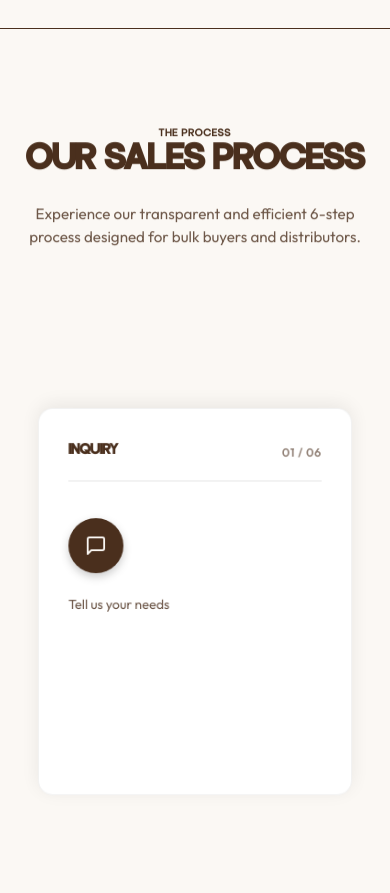
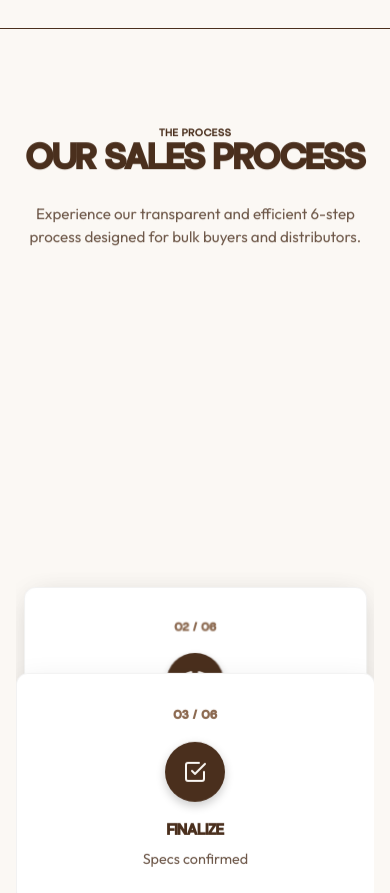
Before and after one commit to PTejasKr/alphaxgen, a Next.js app: page / in a window 390 px wide. Shown: the part 1960-2853 px from the top of the page. Built offline with nearby package versions, Linux system fonts and the light colour scheme.

Commit message:
feat: updated mobile process section to stacked scroll

```diff
--- a/src/components/home/ProcessSection.module.css
+++ b/src/components/home/ProcessSection.module.css
@@ -1,5 +1,5 @@
 .processSection {
-  padding: var(--space-lg) var(--space-sm);
+  padding: var(--space-lg) clamp(12px, 4vw, 24px); /* Mobile padding fix */
   background-color: var(--paper);
   color: var(--ink);
   overflow: hidden;
@@ -14,7 +14,13 @@
 
 .header {
   text-align: center;
-  margin-bottom: var(--space-xl);
+  margin-bottom: 2rem;
+}
+
+@media (min-width: 900px) {
+  .header {
+    margin-bottom: var(--space-xl);
+  }
 }
 
 .subtitle {
@@ -27,76 +33,77 @@
 .compactBottom { padding-bottom: calc(var(--space-xl) / 2) !important; }
 
 /* ---------------------------------
-   MOBILE STICKY STACK LAYOUT
+   MOBILE STACKED SCROLL LAYOUT
    (Visible only on mobile)
 ---------------------------------- */
-.mobileTimeline {
-  display: flex;
-  flex-direction: column;
-  gap: 40vh; /* Creates scrolling space between cards */
-  padding-bottom: 20vh;
+.mobileTimelineContainer {
+  height: 500vh; /* 5 scrollable transitions */
   position: relative;
 }
 
 @media (min-width: 900px) {
-  .mobileTimeline {
+  .mobileTimelineContainer {
     display: none;
   }
 }
 
+.mobileTimelineSticky {
+  position: sticky;
+  top: 0;
+  height: 100vh;
+  display: flex;
+  align-items: center;
+  justify-content: center;
+  overflow: hidden;
+}
+
+.mobileCardsWrapper {
+  position: relative;
+  width: 100%;
+  max-width: 400px;
+  margin: 0 auto;
+}
+
 .mobileStepCard {
-  position: sticky;
+  position: absolute;
+  top: 0;
+  left: 0;
   width: 100%;
-  max-width: 500px;
-  margin: 0 auto;
+  height: 100%;
+  will-change: transform, opacity;
+}
+
+.mobileStepCard:first-child {
+  position: relative;
 }
 
 .mobileCardContent {
   background: var(--white);
   border: 1px solid rgba(0,0,0,0.05);
-  box-shadow: 0 -4px 20px rgba(0,0,0,0.08);
-  border-radius: 16px;
-  padding: 2rem;
+  box-shadow: 0 10px 30px rgba(0,0,0,0.1);
+  border-radius: 12px;
+  padding: 2rem 1.5rem;
   display: flex;
   flex-direction: column;
-  align-items: flex-start;
-  gap: 1.5rem;
-  min-height: 50vh;
-  transition: transform var(--duration-fast) var(--ease-standard);
-  overflow: hidden;
+  align-items: center;
+  text-align: center;
+  gap: 1rem;
+  height: 100%;
+  transform-style: preserve-3d;
 }
 
-.cardHeaderRow {
-  display: flex;
-  width: 100%;
-  justify-content: space-between;
-  align-items: center;
-  border-bottom: 1px solid rgba(0,0,0,0.1);
-  padding-bottom: 1rem;
-}
-
-.stepTitle {
+.stepProgress {
   font-family: var(--font-heading), sans-serif;
-  font-size: 1.25rem;
+  font-size: 0.85rem;
   font-weight: 700;
-  text-transform: uppercase;
-  margin: 0;
-  color: var(--ink);
-}
-
-.stepNumberMobile {
-  font-family: var(--font-body), sans-serif;
-  font-size: 0.8rem;
-  opacity: 0.6;
-  font-weight: 600;
+  color: var(--accent);
   letter-spacing: 0.05em;
 }
 
 .cardText {
   display: flex;
   flex-direction: column;
-  justify-content: flex-start;
-  flex: 1;
+  justify-content: center;
 }
 
 .stepIconWrap {
@@ -111,7 +118,7 @@
   justify-content: center;
   flex-shrink: 0;
   box-shadow: 0 4px 10px rgba(0,0,0,0.2);
-  margin-top: 1rem;
+  margin: 0 auto;
   z-index: 5;
 }
 
--- a/src/components/home/ProcessSection.tsx
+++ b/src/components/home/ProcessSection.tsx
@@ -74,57 +74,84 @@ const steps = [
   }
 ];
 
-const MobileProcessCard = ({ step, index, totalSteps, containerRef }: { step: any, index: number, totalSteps: number, containerRef: React.RefObject<HTMLDivElement | null> }) => {
+const StackedCard = ({ step, index, totalSteps, scrollYProgress }: { step: any, index: number, totalSteps: number, scrollYProgress: any }) => {
+  const stepSize = 1 / (totalSteps - 1);
+
+  const enterStart = (index - 1) * stepSize;
+  const enterEnd = index * stepSize;
+
+  const y = useTransform(
+    scrollYProgress,
+    index === 0 ? [0, 1] : [enterStart, enterEnd],
+    index === 0 ? ["0vh", "0vh"] : ["100vh", "0vh"]
+  );
+
+  const leaveStart = index * stepSize;
+
+  const scale = useTransform(
+    scrollYProgress,
+    [leaveStart, 1],
+    [1, 1 - (totalSteps - index - 1) * 0.05]
+  );
+
+  const opacity = useTransform(
+    scrollYProgress,
+    [leaveStart, 1],
+    [1, 1 - (totalSteps - index - 1) * 0.15]
+  );
+
+  return (
+    <motion.div
+      className={styles.mobileStepCard}
+      style={{
+        y,
+        scale,
+        opacity,
+        transformOrigin: "top center",
+        zIndex: index + 1
+      }}
+    >
+      <div className={styles.mobileCardContent}>
+        <div className={styles.stepProgress}>{step.id} / 06</div>
+        <div className={styles.stepIconWrap}>
+          {step.icon}
+        </div>
+        <div className={styles.cardText}>
+          <h3 className={styles.stepTitle}>{step.title}</h3>
+          <p className={styles.stepDesc}>{step.desc}</p>
+        </div>
+      </div>
+    </motion.div>
+  );
+};
+
+const MobileStackedScroll = ({ steps }: { steps: any[] }) => {
+  const containerRef = useRef<HTMLDivElement>(null);
   const { scrollYProgress } = useScroll({
     target: containerRef,
     offset: ["start start", "end end"]
   });
 
-  const startProgress = index / totalSteps;
-
-  const scale = useTransform(
-    scrollYProgress,
-    [startProgress, 1],
-    [1, 1 - (totalSteps - index) * 0.035]
-  );
-
-  const opacity = useTransform(
-    scrollYProgress,
-    [startProgress, 1],
-    [1, 0.4]
-  );
-
   return (
-    <div
-      className={styles.mobileStepCard}
-      style={{
-        top: `calc(100px + ${index * 24}px)`,
-        zIndex: 10 + index
-      }}
-    >
-      <motion.div
-        style={{ scale, opacity, transformOrigin: "top center" }}
-        className={styles.mobileCardContent}
-      >
-        <div className={styles.cardHeaderRow}>
-          <h3 className={styles.stepTitle}>{step.title}</h3>
-          <div className={styles.stepNumberMobile}>{step.id} / 06</div>
+    <div className={styles.mobileTimelineContainer} ref={containerRef}>
+      <div className={styles.mobileTimelineSticky}>
+        <div className={styles.mobileCardsWrapper}>
+          {steps.map((step, index) => (
+            <StackedCard
+              key={step.id}
+              step={step}
+              index={index}
+              totalSteps={steps.length}
+              scrollYProgress={scrollYProgress}
+            />
+          ))}
         </div>
-
-        <div className={styles.stepIconWrap}>
-          {step.icon}
-        </div>
-        <div className={styles.cardText}>
-          <p className={styles.stepDesc}>{step.desc}</p>
-        </div>
-      </motion.div>
+      </div>
     </div>
   );
 };
 
 export function ProcessSection({ compactBottom = false }: { compactBottom?: boolean }) {
-  const containerRef = useRef<HTMLDivElement>(null);
-
   return (
     <section className={`${styles.processSection} ${compactBottom ? styles.compactBottom : ''}`}>
       <Reveal>
@@ -137,20 +164,8 @@ export function ProcessSection({ compactBottom = false }: { compactBottom?: bool
         </div>
       </Reveal>
 
-      {/* Mobile Sticky Stack Layout (only visible on mobile) */}
-      <Reveal>
-        <div className={styles.mobileTimeline} ref={containerRef}>
-          {steps.map((step, index) => (
-            <MobileProcessCard
-              key={step.id}
-              step={step}
-              index={index}
-              totalSteps={steps.length}
-              containerRef={containerRef}
-            />
-          ))}
-        </div>
-      </Reveal>
+      {/* Mobile Stacked Scroll Layout (only visible on mobile) */}
+      <MobileStackedScroll steps={steps} />
 
       {/* Desktop Horizontal Layout (only visible on desktop) */}
       <div className={styles.desktopTimeline}>
```
